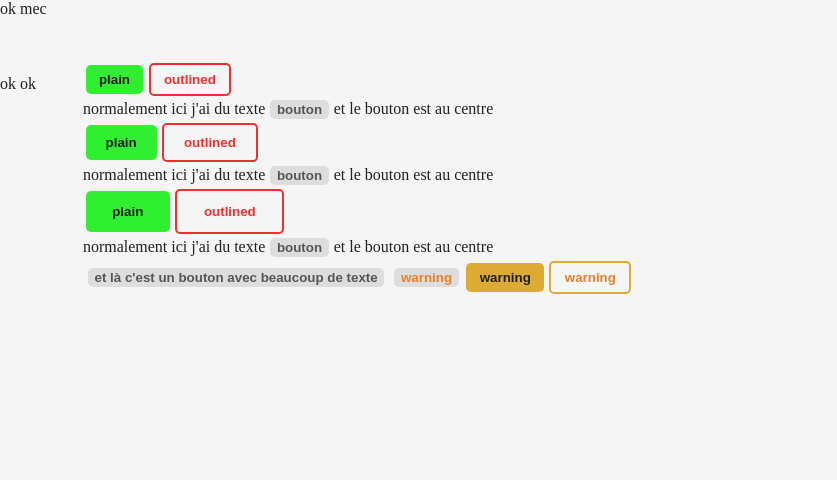
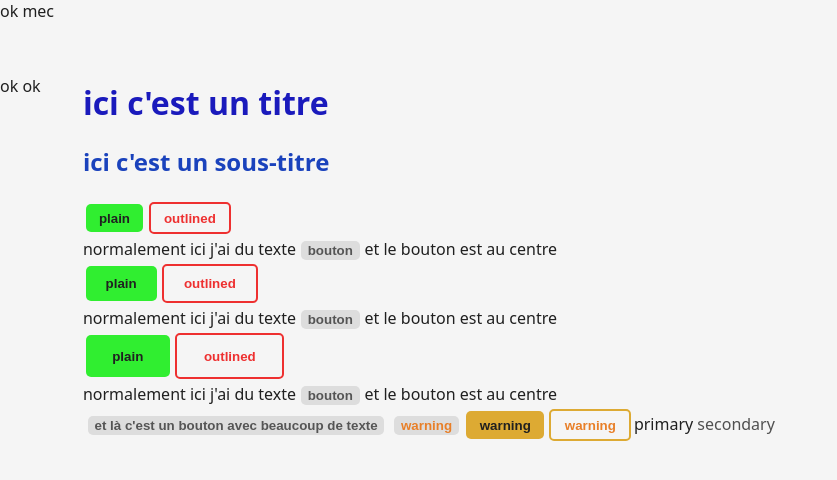
Before and after one commit to atmanali/idarati-mvp, a Next.js app: page / in a window 1280 px wide. Shown: the top 480 px of the page, without its empty margins (0-837 px from the left). Built offline with nearby package versions, Linux system fonts and the light colour scheme.

Commit message:
variables update: refactor structure of variables.css file

```diff
--- a/components/Button/Button.module.css
+++ b/components/Button/Button.module.css
@@ -1,5 +1,4 @@
 .container {
-    font-family: Arial, Helvetica, sans-serif;
     border-radius: 5px;
     border-style: solid;
     font-weight: bold;
--- a/pages/index.tsx
+++ b/pages/index.tsx
@@ -2,6 +2,8 @@ import Button from '@components/Button/Button';
 import React from 'react';
 export default function () {
     return (<>
+        <h1>ici c'est un titre</h1>
+        <h2>ici c'est un sous-titre</h2>
         <div>
             <Button variant={'plain'} color='success' size='small'> plain </Button>
             <Button variant={'outlined'} color='error' size='small'> outlined </Button>
@@ -33,5 +35,7 @@ export default function () {
         <Button color='warning'>warning</Button>
         <Button color='warning' variant='plain'>warning</Button>
         <Button color='warning' variant='outlined'>warning</Button>
+        <span style={{color: "var(--foreground-color-primary)"}}>primary{' '}</span>
+        <span style={{color: "var(--foreground-color-secondary)"}}>secondary</span>
     </>)
 }
--- a/styles/globals.css
+++ b/styles/globals.css
@@ -12,7 +12,7 @@
 }
 
 #topbar {
-    color: var(--foreground-color);
+    color: var(--foreground-color-primary);
     height: var(--topbar-height);
 }
 
--- a/styles/normalize.css
+++ b/styles/normalize.css
@@ -2,5 +2,13 @@
     box-sizing: border-box;
 }
 html {
-    color: var(--foreground-color);
+    font-family: system-ui, -apple-system, BlinkMacSystemFont, 'Segoe UI', Roboto, Oxygen, Ubuntu, Cantarell, 'Open Sans', 'Helvetica Neue', sans-serif;
+    font-size: var(--font-normal-size);
+    color: var(--foreground-color-primary);
 }
+h1 {
+    color: var(--title-foreground);
+}
+h2 {
+    color: var(--subtitle-foreground);
+}
--- a/styles/variables.css
+++ b/styles/variables.css
@@ -1,18 +1,13 @@
 :root{
-    /*colors*/
-    --foreground-color: #202020;
+    /*          elements            */
+    /*          colors              */
     --background-color: #f5f5f5;
     --success-background: #30ee30;
-    --success-foreground: #10bb10;
     --error-background: #ee3030;
-    --error-foreground: #ee3030;
     --neutral-background: #ddd;
-    --neutral-foreground: #555;
     --warning-background: #ddaa33;
-    --warning-foreground: #e87f28;
 
-    /*lengths*/
-    /* elements*/
+    /*        dimensions             */
     --topbar-height: 4rem;
     --sidebar-width: 4rem;
     --letter-spacing: 5px;
@@ -21,5 +16,19 @@
     --button-padding-block-large: 1em;
     --button-padding-inline-large: 2em;
 
-    /*  text*/
+    /*           text               */
+    /*          colors              */
+    --foreground-color-primary: #202020;
+    --foreground-color-secondary: #505050;
+    --success-foreground: #10bb10;
+    --error-foreground: #ee3030;
+    --warning-foreground: #e87f28;
+    --neutral-foreground: #555;
+    --title-foreground: #1a1abc;
+    --subtitle-foreground: #1a42bc;
+
+    /*        dimensions             */
+    --font-normal-size: medium;
+    --font-title-size : xx-large;
+    --font-subtitle-size: x-large;
 }
```
